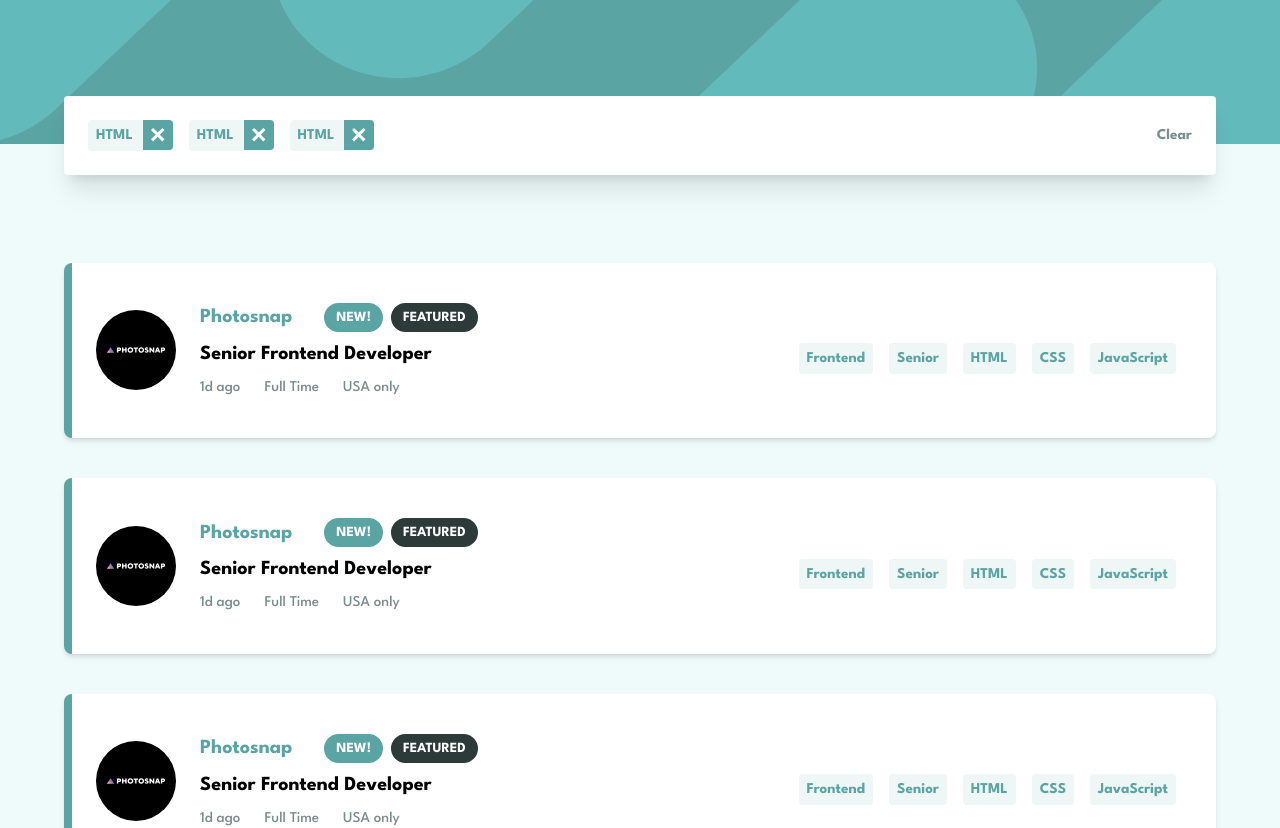
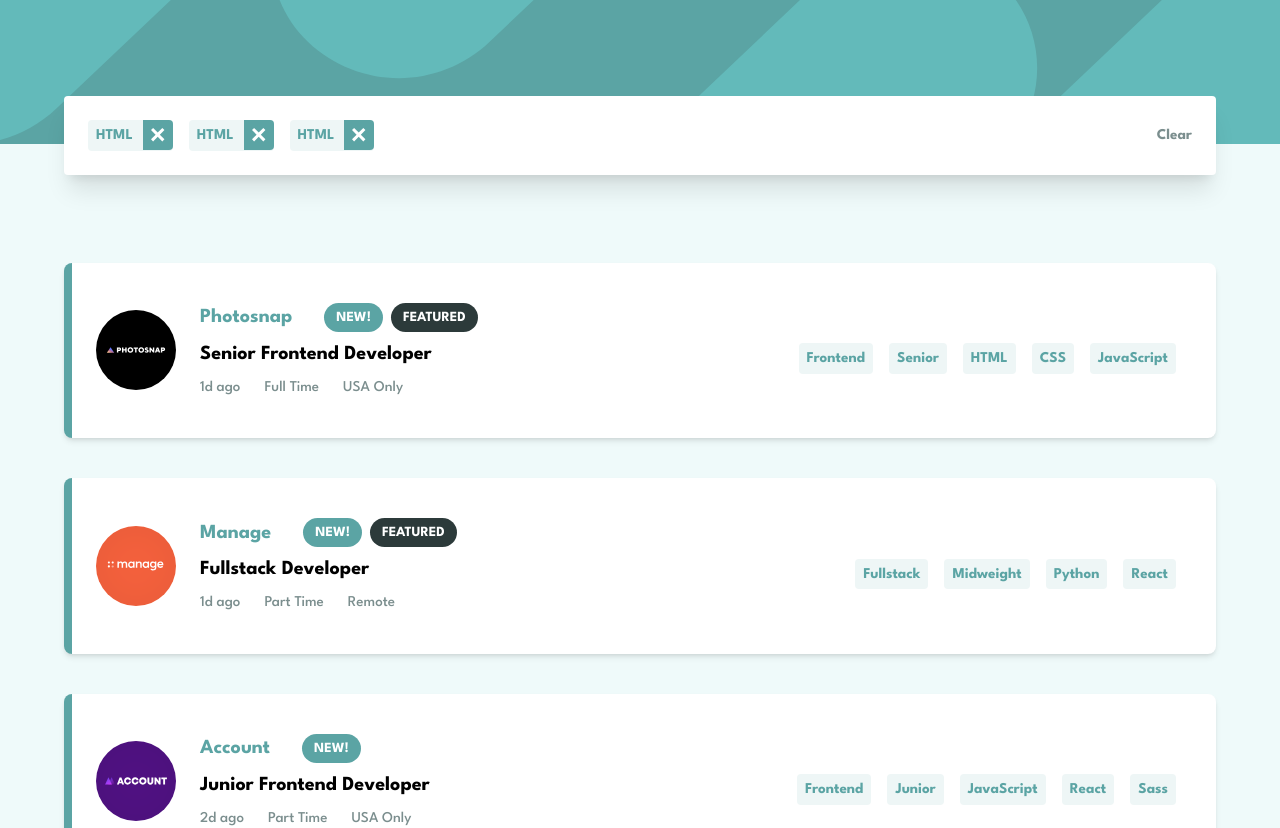
Before and after one commit to victorpatru/job-listing-fem, a React (Vite) app: page / in a window 1280 px wide. Shown: the top 828 px of the page. Built offline with nearby package versions, Linux system fonts and the light colour scheme.

Commit message:
change: dynamically render job listing cards

```diff
--- a/src/App.jsx
+++ b/src/App.jsx
@@ -26,7 +26,7 @@ function App() {
     <FilteringProvider>
       <Header />
       {/* Add state that if filtering is open add the "space-y-60" to the classNames of the main element */}
-      <main className="relative min-h-screen bg-backgroundLightCyan font-serif flex flex-col justify-start items-center">
+      <main className="relative min-h-screen bg-backgroundLightCyan font-serif flex flex-col justify-start items-center pb-20">
         <FilteringCard />
         <CardList />
       </main>
--- a/src/components/CardItem.jsx
+++ b/src/components/CardItem.jsx
@@ -16,8 +16,7 @@ function CardItem({ company }) {
     tools,
   } = company;
 
-  console.log(tools);
-
+  console.log(company);
   return (
     // Card Container
     <section className="container max-w-xs bg-white  shadow-md rounded-lg text-base border-l-8 border-primaryCyan font-bold md:max-w-4xl xl:max-w-6xl mt-10">
@@ -27,7 +26,7 @@ function CardItem({ company }) {
             {/* Image Div */}
             <a href="#">
               <img
-                src="src/assets/images/photosnap.svg"
+                src={`src/assets${logo.slice(1)}`}
                 alt="Company Logo"
                 className="absolute w-12 left-8 -top-6 md:w-20  md:static"
               />
@@ -35,26 +34,32 @@ function CardItem({ company }) {
             <div className="flex flex-col space-y-2">
               {/* Company name + Label Container */}
               <div className="flex items-center space-x-2">
-                <h1 className="text-primaryCyan mr-6 md:text-xl">Photosnap</h1>
+                <h1 className="text-primaryCyan mr-6 md:text-xl">
+                  {companyName}
+                </h1>
+                {newPosting && (
                   <span className="uppercase bg-primaryCyan text-white px-3 py-1 rounded-full text-[14px]">
                     New!
                   </span>
+                )}
+                {featured && (
                   <span className="uppercase bg-veryDarkGrayishCyan text-white px-3 py-1 rounded-full text-[14px]">
                     Featured
                   </span>
+                )}
               </div>
               {/* Job Name
 
         @todo: add job listing link */}
               <a href="#" className="hover:text-primaryCyan md:text-xl">
-                Senior Frontend Developer
+                {position}
               </a>
 
               {/* Job Listing Additional Information Flex Container */}
               <ul className="flex font-medium space-x-6 text-darkGrayishCyan md:text-md">
-                <li>1d ago</li>
-                <li>Full Time</li>
-                <li>USA only</li>
+                <li>{postedAt}</li>
+                <li>{contract}</li>
+                <li>{location}</li>
               </ul>
             </div>
           </div>
@@ -63,11 +68,16 @@ function CardItem({ company }) {
 
           {/* Technologies List Items */}
           <ul className="flex flex-row flex-wrap gap-4 technologies-card pt-6 pb-2 pr-4 md:flex-nowrap">
-            <li className="card">Frontend</li>
-            <li className="card">Senior</li>
-            <li className="card">HTML</li>
-            <li className="card">CSS</li>
-            <li className="card">JavaScript</li>
+            <li className="card">{role}</li>
+            <li className="card">{level}</li>
+            {languages.map((language, index) => (
+              <li className="card" key={index}>
+                {language}
+              </li>
+            ))}
+            {tools.map((tool) => (
+              <li className="card">{tool}</li>
+            ))}
           </ul>
         </div>
       </div>
```
Lines whose indentation alone changed are shown as unchanged.
